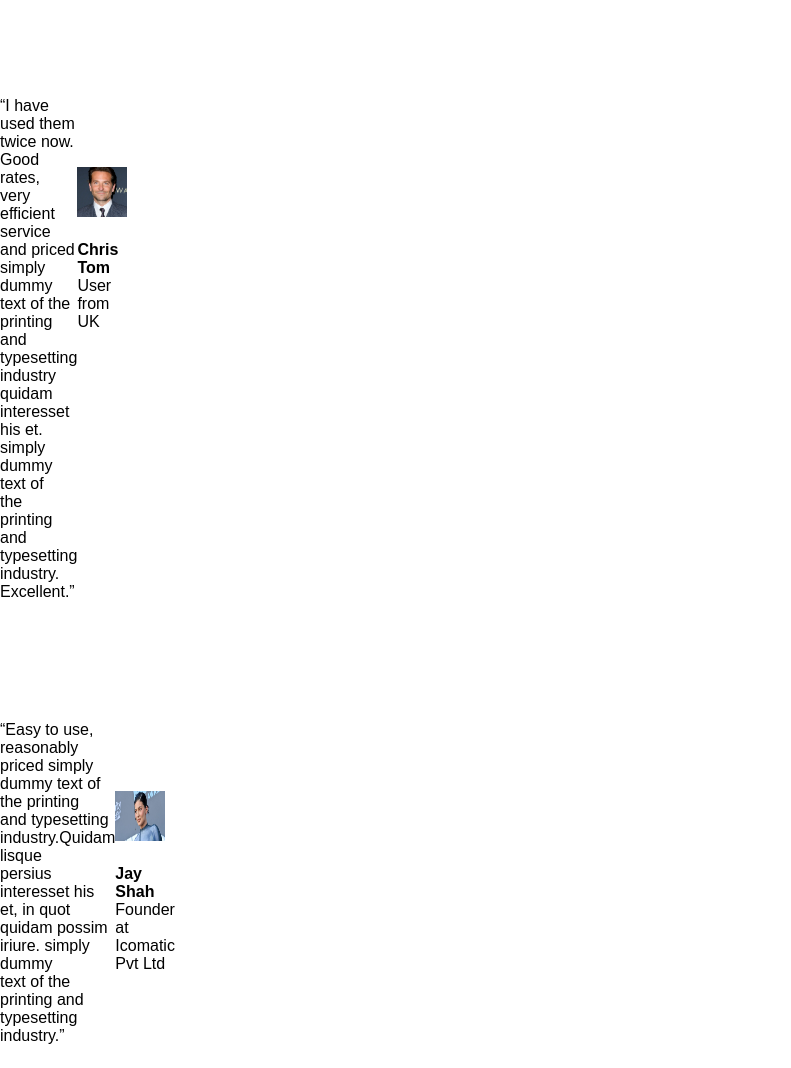
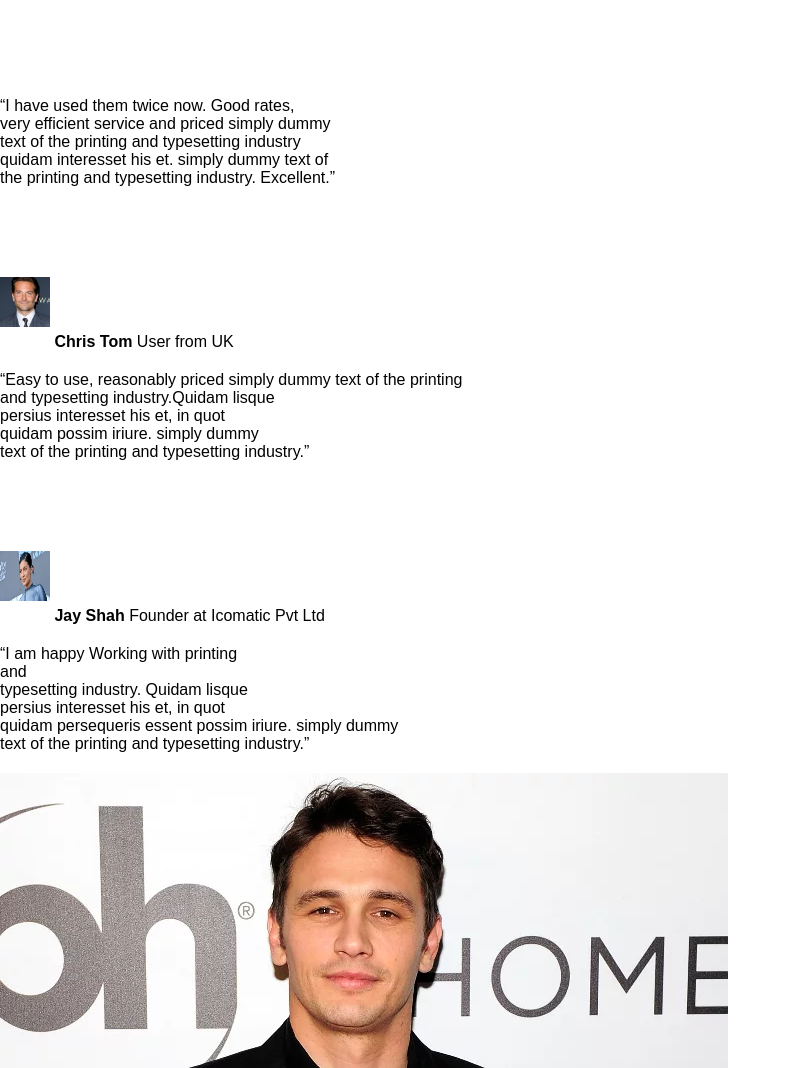
Before and after one commit to Aimable-Ngoga/aimable-ngoga.github.io, a plain HTML site: page index.html in a window 1280 px wide. Shown: the part 7245-8313 px from the top of the page, without its empty margins (0-791 px from the left). Drawn offline with Linux system fonts and the light colour scheme.

Commit message:
make same changes

```diff
--- a/index.css
+++ b/index.css
@@ -808,20 +808,6 @@ margin-right: 50px;
         margin-left: 330px;
         font-size: 50px;
     }
-    .mary{
-        display:  flex;
-        flex-direction: row;
-        width: 120px;
-        justify-content: space-between;
-        margin-bottom: 100px;
-    }
-    .fastart{
-        display:  flex;
-        flex-direction: row;
-        width: 120px;
-        justify-content: space-between;
-        margin-bottom: 100px;
-    }
     .yadow{
         font-size: 50px;
         margin-top: 70px;
```
